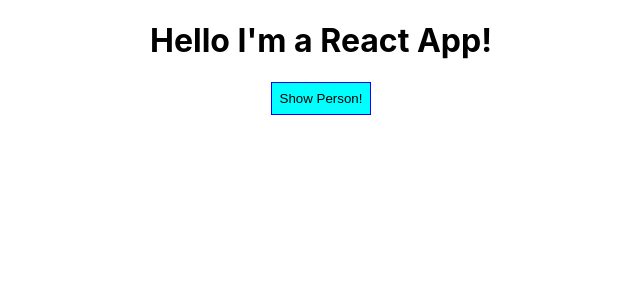
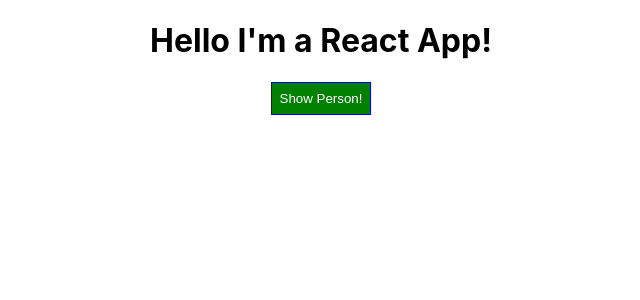
Before and after one commit to rizki113070213/react-complete-guide, a React (Create React App) app: page / in a window 1280 px wide. Shown: the top 300 px of the page, without its empty margins (319-959 px from the left). Built offline with nearby package versions, Linux system fonts and the light colour scheme.

Commit message:
setting styles dinamically

```diff
--- a/src/App.js
+++ b/src/App.js
@@ -46,7 +46,8 @@
 
   render() {
     const style = {
-      backgroundColor: 'aqua',
+      backgroundColor: 'green',
+      color: 'white',
       border: '1px solid #00f',
       padding: '8px',
       cursor: 'pointer'
@@ -71,6 +72,8 @@
           }
         </div>
       )
+
+      style.backgroundColor = "red"
     }
 
     return (
```
